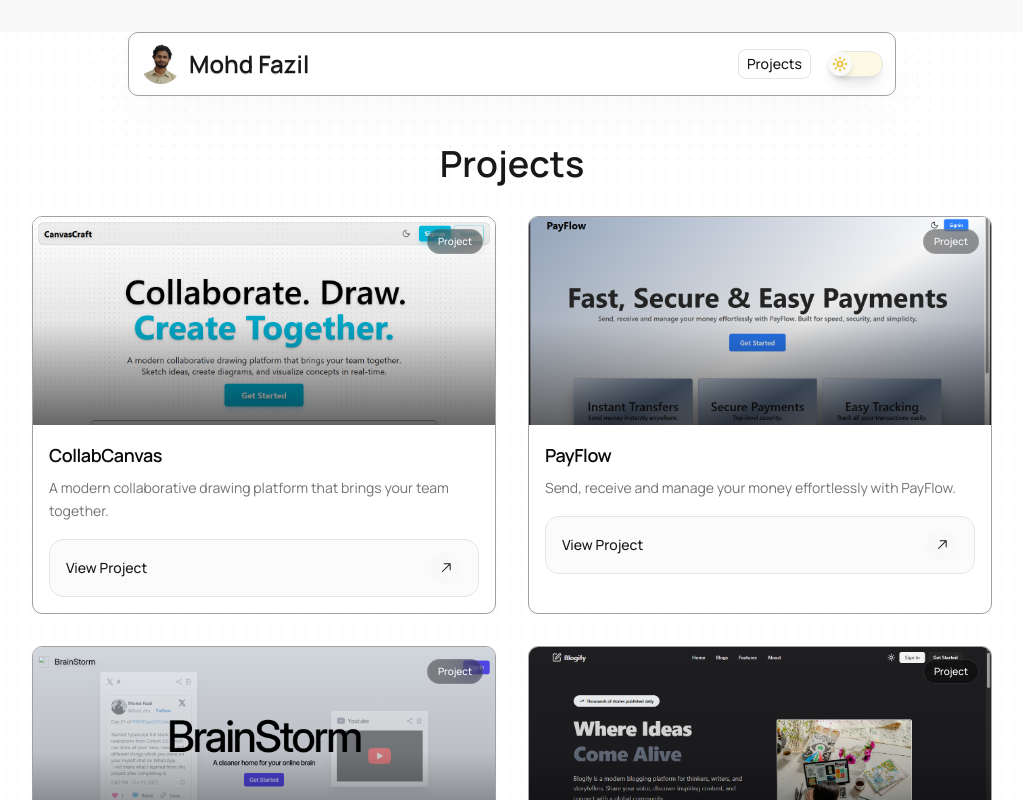
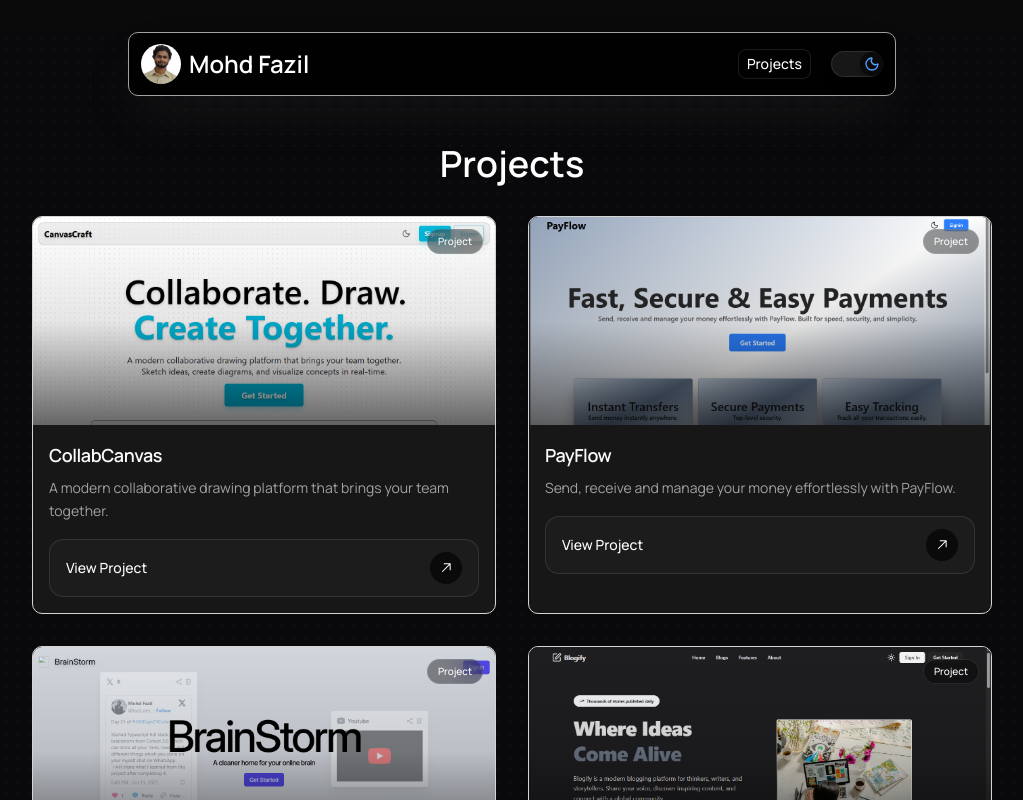
Before and after one commit to fazil45/portfolio, a Next.js app: page /projects in a window 1280 px wide. Shown: the top 800 px of the page, without its empty margins (128-1151 px from the left). Built offline with nearby package versions, Linux system fonts and the light colour scheme.

Commit message:
fixed theme

```diff
--- a/src/app/layout.tsx
+++ b/src/app/layout.tsx
@@ -3,6 +3,7 @@ import { Manrope } from "next/font/google";
 import "./globals.css";
 import { cn } from "@/lib/utils";
 import { Toaster } from "sonner";
+import { ThemeProvider } from "@/components/themeProvider";
 
 const manrope = Manrope({
   subsets: ["latin"],
@@ -23,19 +24,11 @@ export default function RootLayout({
     <html
       lang="en"
       suppressHydrationWarning
-      className={cn(
-        "h-full scroll-smooth antialiased",
-        manrope.variable
-      )}
+      className={cn("h-full scroll-smooth antialiased", manrope.variable)}
     >
       <body className="min-h-full bg-background font-sans text-foreground">
-        <Toaster
-          duration={3000}
-          theme="dark"
-          position="top-center"
-        />
-
-        {children}
+        <Toaster duration={3000} theme="dark" position="top-center" />
+        <ThemeProvider>{children}</ThemeProvider>
       </body>
     </html>
   );
--- a/src/components/kibo-ui/contribution-graph/index.tsx
+++ b/src/components/kibo-ui/contribution-graph/index.tsx
@@ -20,6 +20,8 @@ import {
   type ReactNode,
   useContext,
   useMemo,
+  useEffect,
+  useRef,
 } from "react";
 import { cn } from "@/lib/utils";
 
@@ -377,8 +379,17 @@ export const ContributionGraphCalendar = ({
     [weeks, labels.months],
   );
 
+  const scrollRef = useRef<HTMLDivElement>(null);
+
+  useEffect(() => {
+    if (scrollRef.current) {
+      scrollRef.current.scrollLeft = scrollRef.current.scrollWidth;
+    }
+  }, []);
+
   return (
     <div
+      ref={scrollRef}
       className={cn("max-w-full overflow-x-auto overflow-y-hidden", className)}
       {...props}
     >
--- /dev/null
+++ b/src/components/themeProvider.tsx
@@ -0,0 +1,21 @@
+"use client";
+
+import * as React from "react";
+import { ThemeProvider as NextThemesProvider } from "next-themes";
+
+export function ThemeProvider({
+  children,
+}: {
+  children: React.ReactNode;
+}) {
+  return (
+    <NextThemesProvider
+      attribute="class"
+      defaultTheme="dark"
+      enableSystem={false}
+      disableTransitionOnChange
+    >
+      {children}
+    </NextThemesProvider>
+  );
+}
--- a/src/components/themeToggle.tsx
+++ b/src/components/themeToggle.tsx
@@ -1,56 +1,24 @@
 "use client";
 
 import { Moon, Sun } from "lucide-react";
+import { useTheme } from "next-themes";
 import { useEffect, useState } from "react";
 
 export default function ThemeToggle() {
-  const [theme, setTheme] = useState<"light" | "dark">("light");
+  const { theme, setTheme } = useTheme();
+  const [mounted, setMounted] = useState(false);
 
   useEffect(() => {
-    const savedTheme = localStorage.getItem("theme") as
-      | "light"
-      | "dark"
-      | null;
-
-    if (savedTheme) {
-      setTheme(savedTheme);
-      document.documentElement.classList.toggle(
-        "dark",
-        savedTheme === "dark"
-      );
-    } else {
-      const prefersDark = window.matchMedia(
-        "(prefers-color-scheme: dark)"
-      ).matches;
-
-      const initialTheme = prefersDark ? "dark" : "light";
-
-      setTheme(initialTheme);
-
-      document.documentElement.classList.toggle(
-        "dark",
-        prefersDark
-      );
-    }
+    setMounted(true);
   }, []);
 
-  const toggleTheme = () => {
-    const newTheme =
-      theme === "dark" ? "light" : "dark";
-
-    setTheme(newTheme);
-
-    document.documentElement.classList.toggle(
-      "dark",
-      newTheme === "dark"
-    );
-
-    localStorage.setItem("theme", newTheme);
-  };
+  if (!mounted) return null;
 
   return (
     <button
-      onClick={toggleTheme}
+      onClick={() =>
+        setTheme(theme === "dark" ? "light" : "dark")
+      }
       className="
         relative flex w-13 items-center
         rounded-full border border-border
@@ -58,7 +26,6 @@ export default function ThemeToggle() {
         transition-all duration-500 cursor-pointer
       "
     >
-      {/* Glow */}
       <div
         className={`
           absolute inset-0 rounded-full
@@ -71,7 +38,6 @@ export default function ThemeToggle() {
         `}
       />
 
-      {/* Slider */}
       <div
         className={`
           relative z-10 flex h-6 w-6 items-center
```
Also changed, not shown: 1 other file (tests, documents, lock files or other folders).
